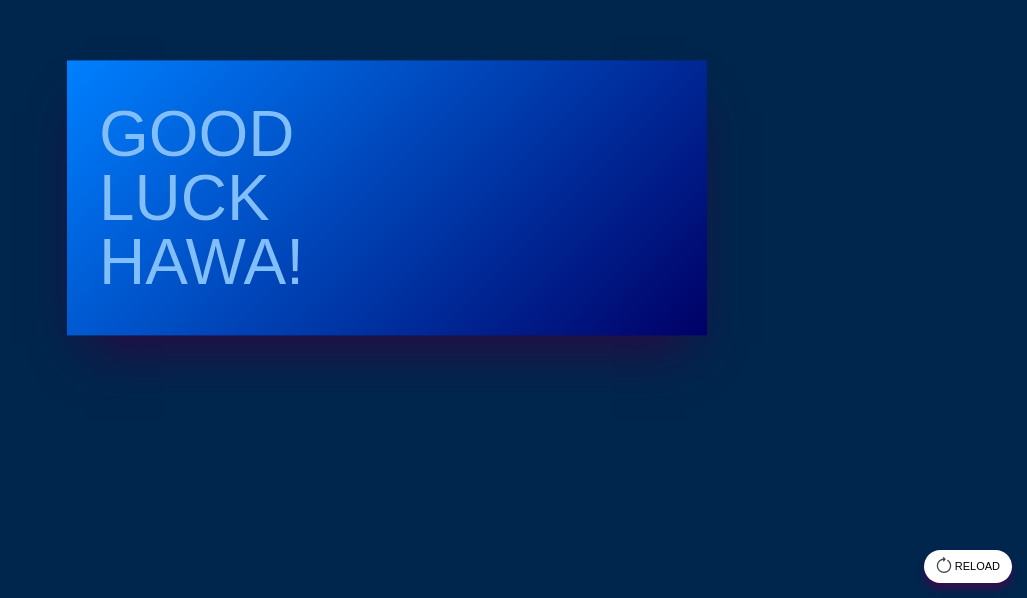
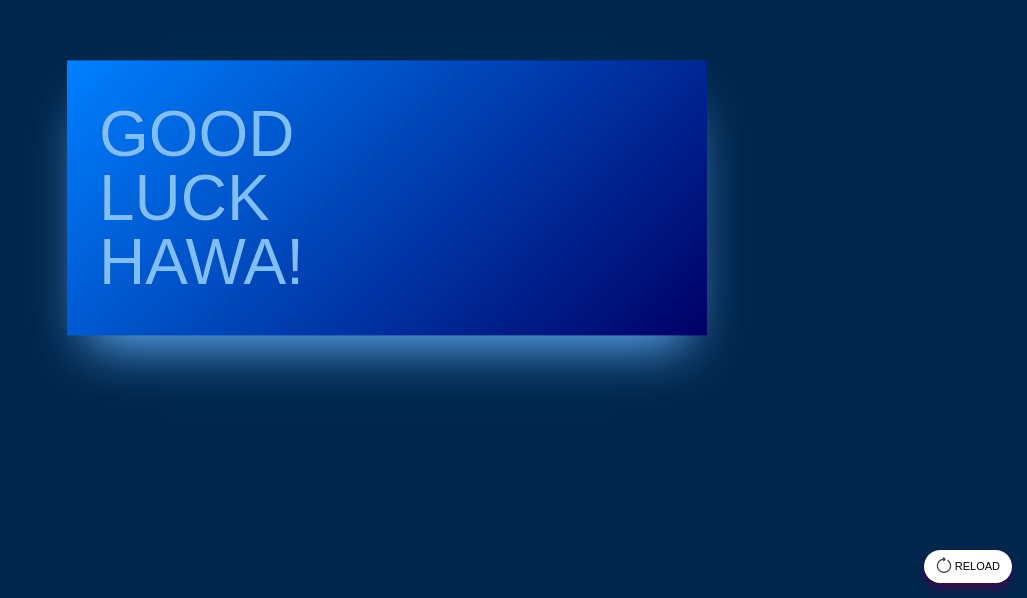
Before and after one commit to AmmarFMR/AmmarFMR.github.io, a plain HTML site: page index.html in a window 1280 px wide. Shown: the part 202-800 px from the top of the page, without its empty margins (253-1280 px from the left). Drawn offline with nearby package versions, Linux system fonts and the light colour scheme.

Commit message:
Update style.css

```diff
--- a/css/style.css
+++ b/css/style.css
@@ -13,7 +13,7 @@ svg.intro {
   left: 50%;
   -webkit-transform: translate(-50%, -50%);
           transform: translate(-50%, -50%);
-  box-shadow: 0 30px 50px -20px #2e0642;
+  box-shadow: 0 30px 50px -20px #66b3ff;
 }
 svg.intro .text {
   display: none;
```
